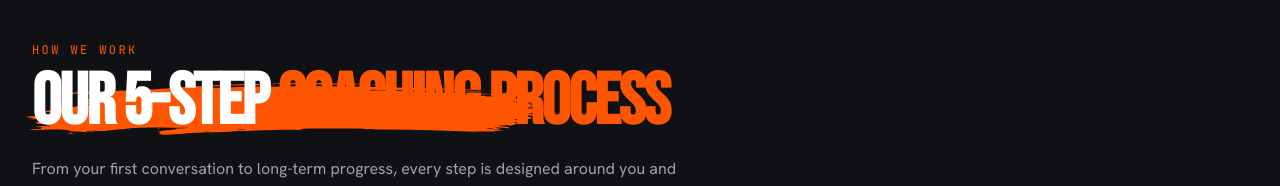
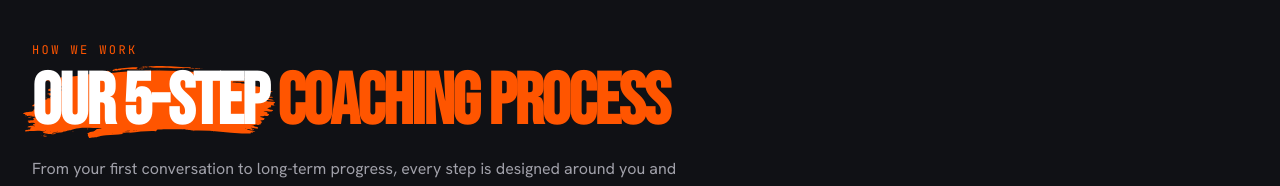
Before and after one commit to chriscallaghan2012/mwfitness, a React (Vite) app: page / in a window 1280 px wide. Shown: the part 1855-2041 px from the top of the page. Built offline with nearby package versions, Linux system fonts and the light colour scheme; no server answers.

Commit message:
Apply brush stroke only to white title text

```diff
--- a/src/components/screens/HomeScreen.tsx
+++ b/src/components/screens/HomeScreen.tsx
@@ -139,8 +139,8 @@ export const HomeScreen: React.FC<HomeScreenProps> = ({ onSelectScreen, onOpenBo
             <div className="text-xs font-mono text-[#ff5500] uppercase tracking-widest mb-1">
               [ ABOUT MIKE ]
             </div>
-            <h2 className="brush-title font-display text-4xl sm:text-5xl text-white uppercase tracking-tight">
-              MEET MIKE. YOUR ONLINE COACH.
+            <h2 className="font-display text-4xl sm:text-5xl text-white uppercase tracking-tight">
+              <span className="brush-wrap">MEET MIKE. YOUR ONLINE COACH.</span>
             </h2>
             <p className="mt-4 max-w-3xl text-sm leading-relaxed text-zinc-400 sm:text-base">Practical online coaching for busy people who want to feel stronger, build confidence and make progress they can maintain.</p>
             <div aria-hidden="true" className="mt-5 w-full border-b border-dashed border-[#454954]" />
@@ -230,7 +230,7 @@ export const HomeScreen: React.FC<HomeScreenProps> = ({ onSelectScreen, onOpenBo
           <div className="mb-8 max-w-4xl sm:mb-10">
             <div className="mb-3 font-mono text-xs uppercase tracking-[0.2em] text-[#ff5500]">How we work</div>
             <h2 className="font-display text-4xl font-black uppercase leading-[0.92] tracking-tight text-white sm:text-5xl md:text-7xl">
-              OUR 5-STEP <span className="text-[#ff5500]">COACHING PROCESS</span>
+              <span className="brush-wrap">OUR 5-STEP</span> <span className="text-[#ff5500]">COACHING PROCESS</span>
             </h2>
             <p className="mt-5 max-w-2xl text-sm leading-relaxed text-[#a1a1aa] sm:text-base">
               From your first conversation to long-term progress, every step is designed around you and real life.
```
